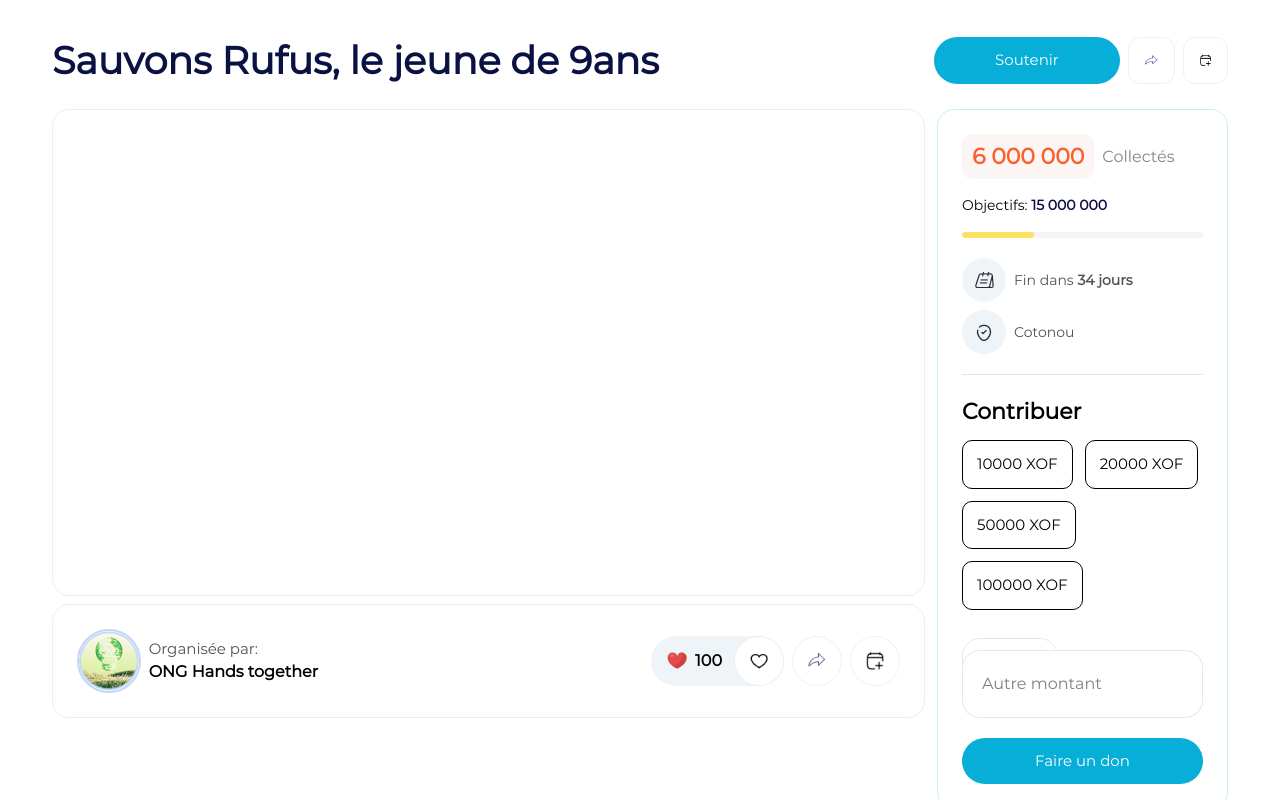
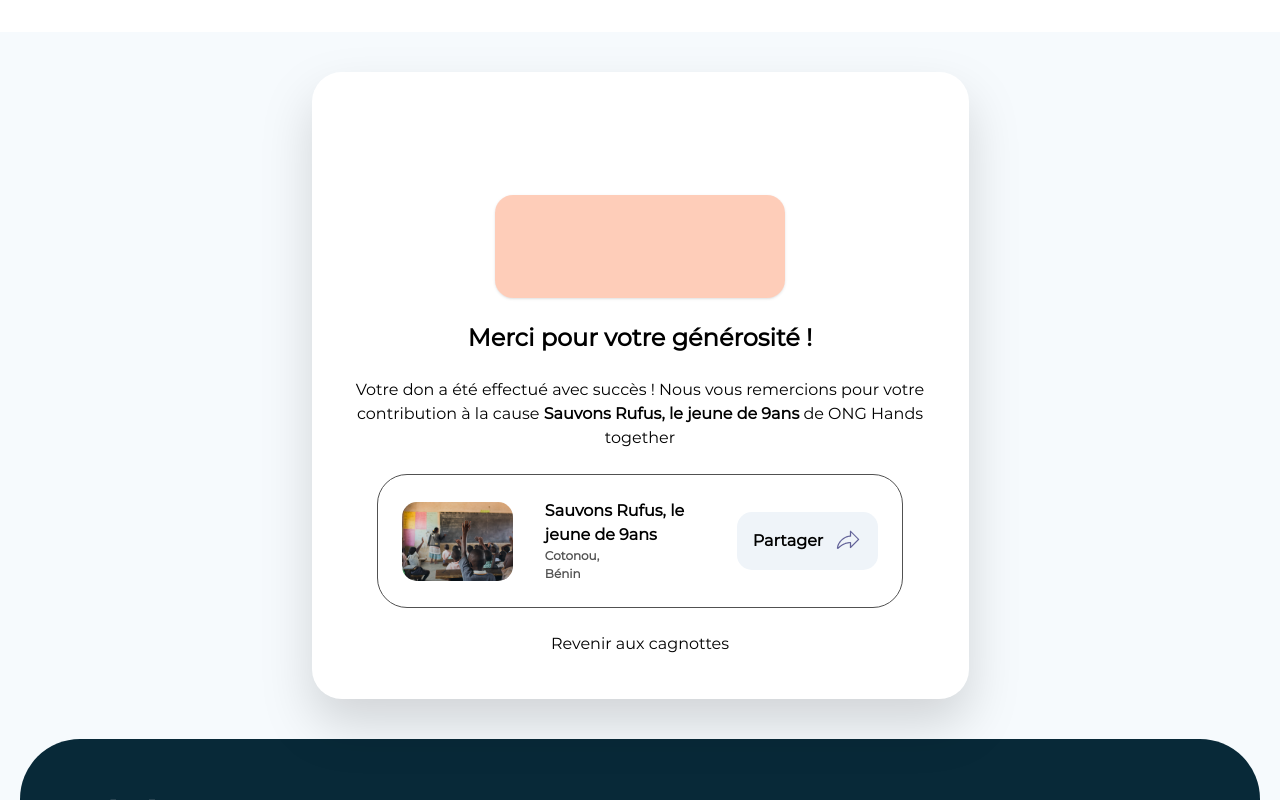
Before and after one commit to NorlanCoder/izicagn-v2, a React (Vite) app: page / in a window 1280 px wide. Shown: the top 800 px of the page. Built offline with nearby package versions, Linux system fonts and the light colour scheme.

Commit message:
SuccessPayment page total

```diff
--- a/src/App.tsx
+++ b/src/App.tsx
@@ -2,12 +2,13 @@
 import CategoryCagnotte from "./pages/CategoryCagnotte"
 import DetailsCagnotte from "./pages/DetailsCagnotte"
 import RechercheCagnotte from "./pages/RechercheCagnotte"
+import SuccessPayment from "./pages/paiement/SuccessPayment"
 
 function App() {
 
     return (
         <>
-            <DetailsCagnotte />
+            <SuccessPayment />
         </>
     )
 }
--- a/src/pages/paiement/SuccessPayment.tsx
+++ b/src/pages/paiement/SuccessPayment.tsx
@@ -0,0 +1,45 @@
+
+import Footer from '../../components/general/footer'
+import Share from "../../assets/cagnotte/ph_share-fat-light.png"
+import Navbar from '../../components/general/navbar'
+import Profil from '../../assets/cagnotte/cagn2.png'
+
+const SuccessPayment = () => {
+    return (
+        <div className="px-5 w-full bg-[#F6FAFD]">
+
+            <Navbar />
+
+            <div className='mt-8 flex justify-center'>
+                <div className=' my-10 bg-white flex flex-col gap-6 items-center justify-center w-full md:w-[657px] h-[627px] rounded-[30px] drop-shadow-2xl'>
+                    <div className=' mt-20 w-[290px] h-[103.68280029296875px] bg-[#FD835266] rounded-[18px] shadow'></div>
+                    <h1 className=' font-bold text-2xl'>Merci pour votre générosité !</h1>
+                    <p className=' text-center max-w-[600px]'>Votre don a été effectué avec succès ! Nous vous remercions pour votre
+                        contribution à la cause <span className=' font-bold'>Sauvons Rufus, le jeune de 9ans</span> de ONG Hands
+                        together
+                    </p>
+                    <div className='flex items-center gap-8 border rounded-[30px] p-6 border-[#515151]'>
+                        <img src={Profil} alt="" className='w-[111.1132583618164px] h-[88.91244506835938] rounded-[15px]'/>
+                        <div>
+                            <h2 className=' font-extrabold max-w-40'>Sauvons Rufus, le
+                                jeune de 9ans
+                            </h2>
+                            <p className=' text-[12px] text-[#515151] font-bold'>Cotonou,<br />Bénin</p>
+                        </div>
+                        <div className='bg-[#EFF4F9] flex items-center gap-3 rounded-[15px] p-4'>
+                            <p className=' font-bold'>Partager</p>
+                            <img src={Share} alt="" />
+                        </div>
+                    </div>
+                    <div className='flex'>
+                        <img src="" alt="" />
+                        <p>Revenir aux cagnottes</p>
+                    </div>
+                </div>
+            </div>
+            <Footer />
+        </div>
+    )
+}
+
+export default SuccessPayment
```
